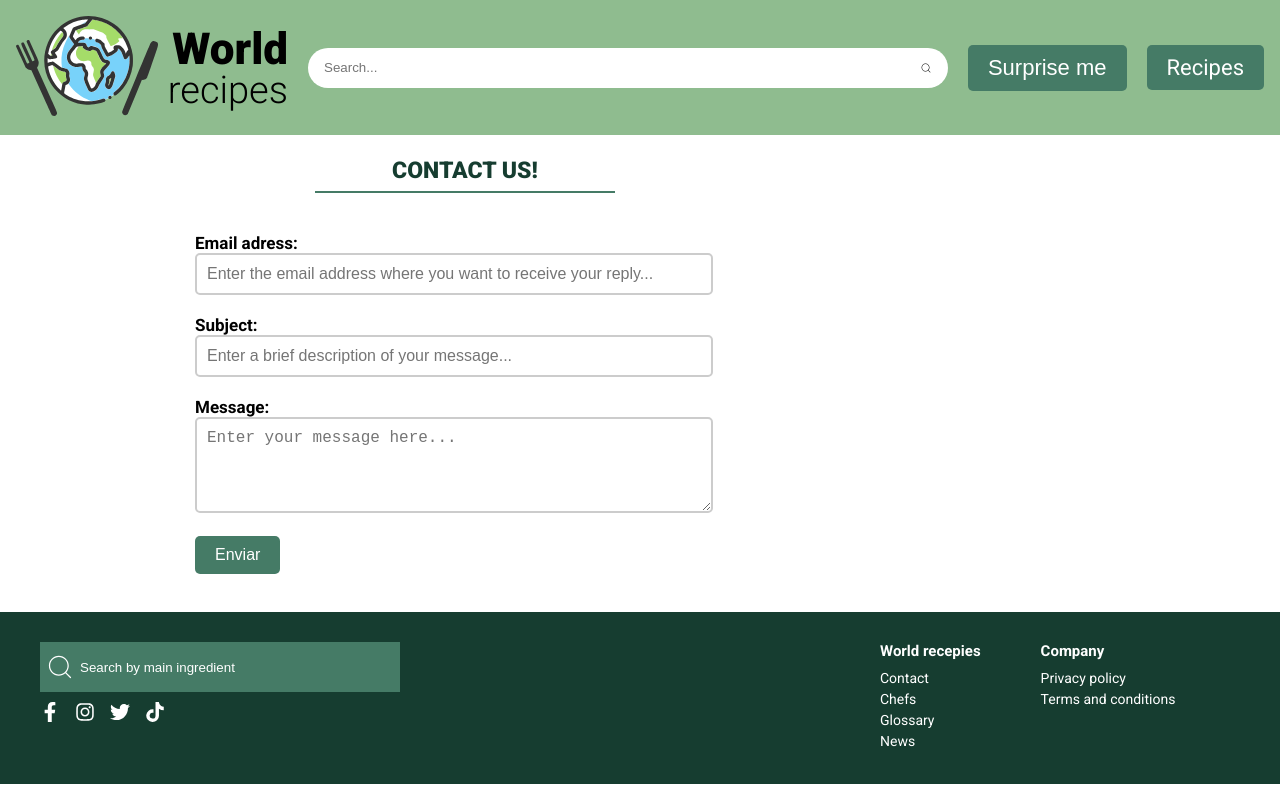
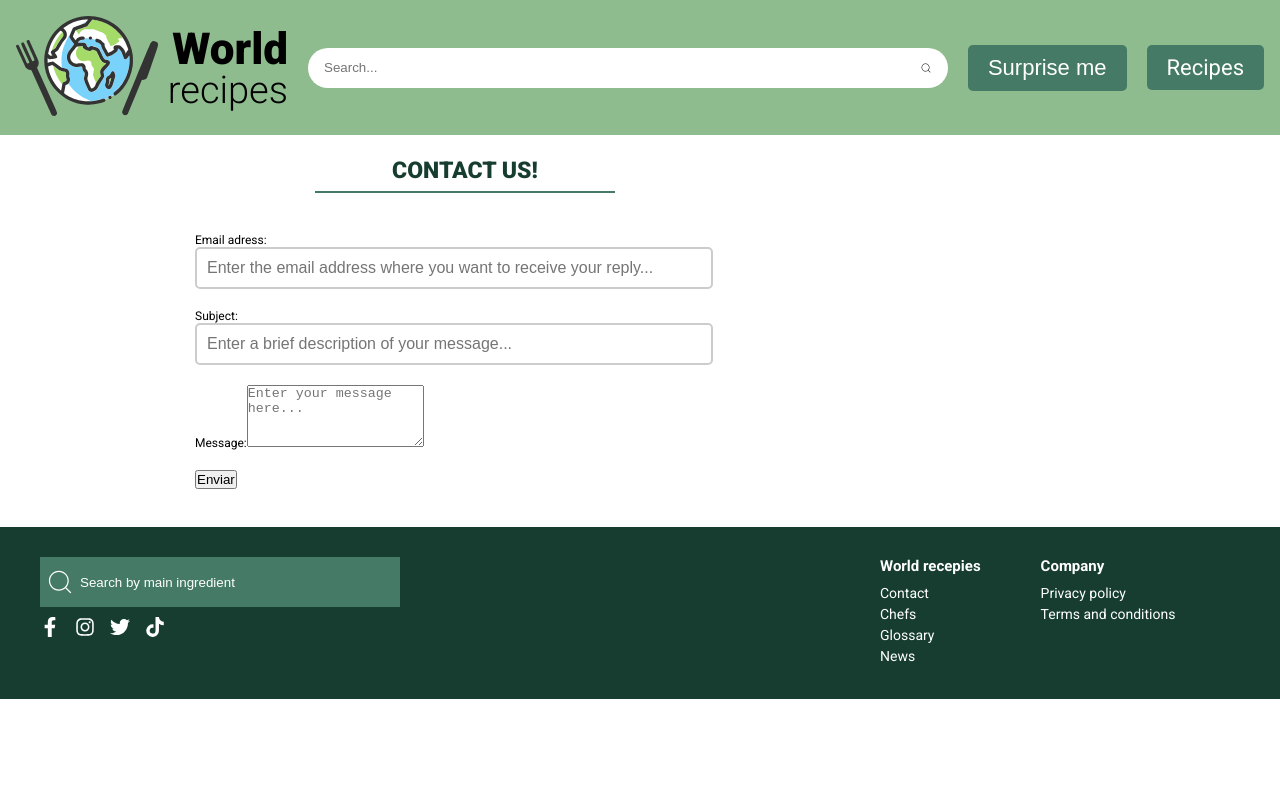
Before and after one commit to lucjmac/cac-adopciones, a React (Vite) app: page /contacto in a window 1280 px wide. Built offline with nearby package versions, Linux system fonts and the light colour scheme; no server answers.

Commit message:
Arregla estilos que estaban por etiqueta

```diff
--- a/src/pages/Contacto/Contacto.module.css
+++ b/src/pages/Contacto/Contacto.module.css
@@ -47,27 +47,24 @@
   margin-bottom: 20px;
 }
 
-label {
+.label {
   font-weight: bold;
   font-size: 17px;
 }
 
 .contacto input[type="email"],
 .contacto input[type="text"],
-textarea {
+.textarea {
   width: calc(100% - 22px);
   padding: 10px;
   border: 2px solid #ccc;
   border-radius: 5px;
   box-sizing: border-box;
   font-size: 16px;
-}
-
-textarea {
   resize: vertical;
 }
 
-button {
+.button {
   padding: 10px 20px;
   background-color: #457b66;
   color: #fff;
@@ -77,6 +74,6 @@ button {
   font-size: 16px;
 }
 
-button:hover {
+.button:hover {
   background-color: #99c2a0;
 }
```
